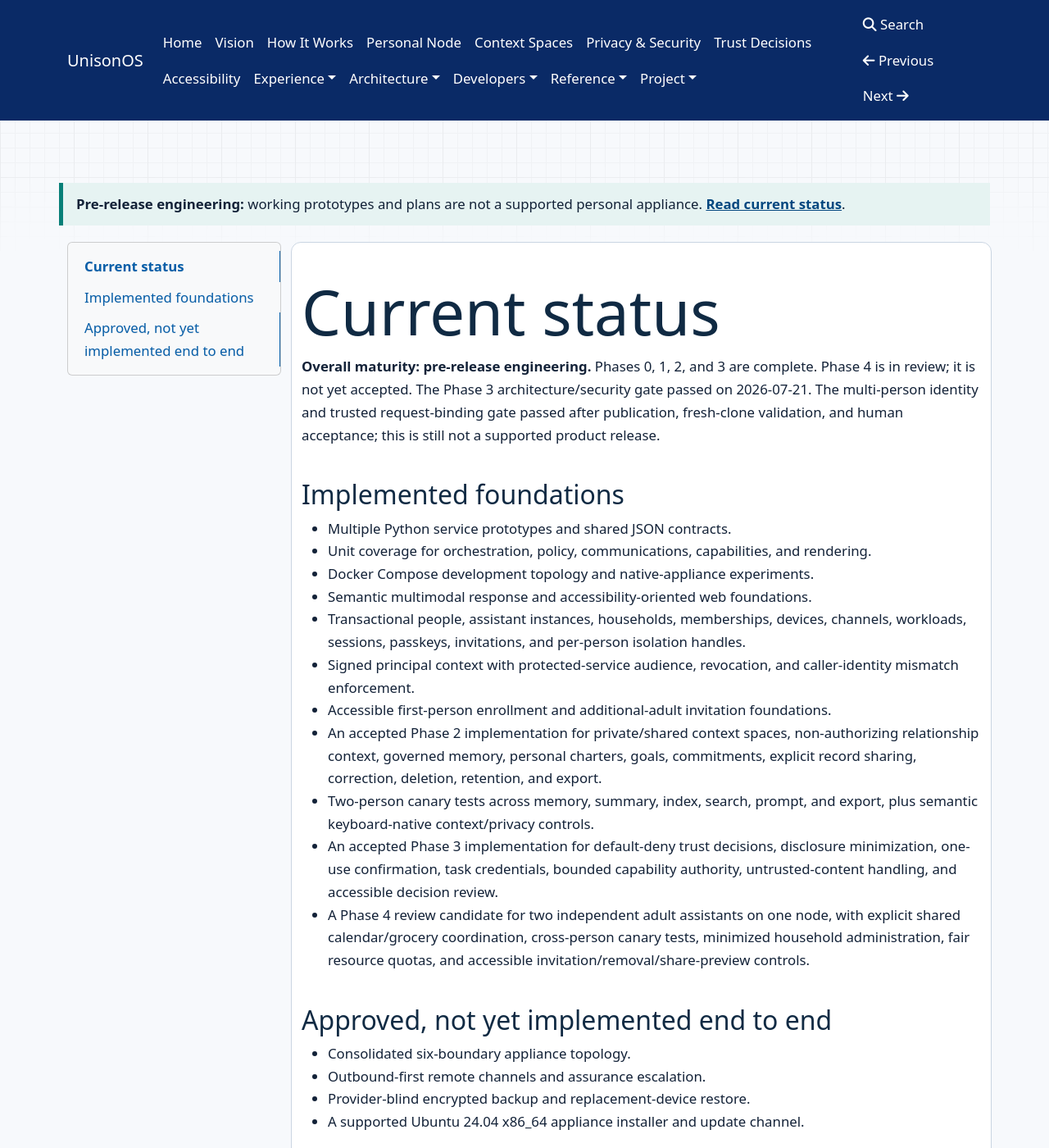
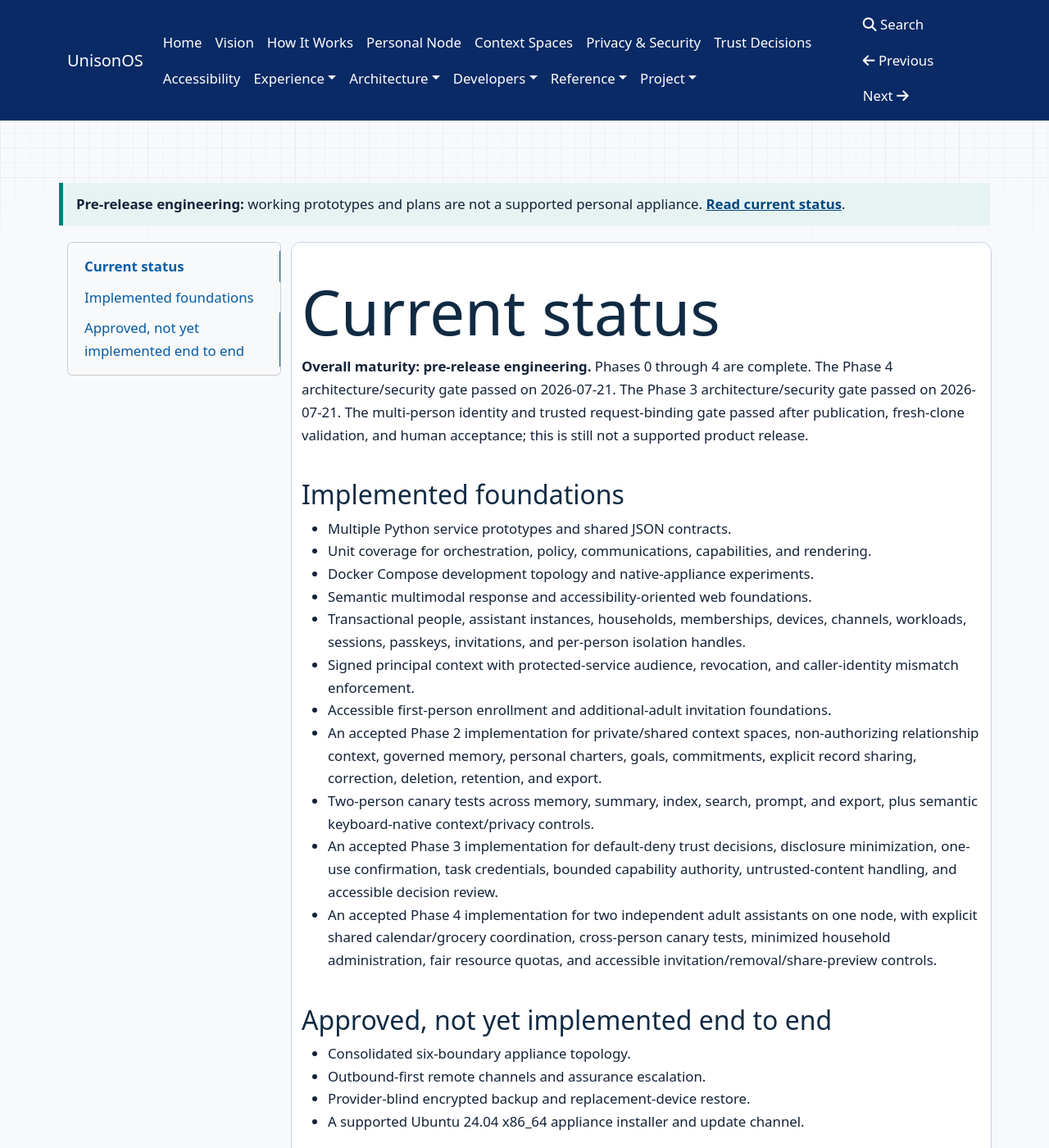
Before and after one commit to project-unisonOS/project-unisonos.github.io, an MkDocs documentation site: the page built from docs/current-status.md, in a window 1280 px wide and 1400 px high. Shown: the whole window at 82% size. Built offline with MkDocs 1.6.1, drawn with Linux system fonts in a browser that asks for light colours; nearby versions of some CDN libraries.

Commit message:
docs: record Phase 4 acceptance

```diff
--- a/docs/current-status.md
+++ b/docs/current-status.md
@@ -1,7 +1,7 @@
 # Current status
 
-**Overall maturity: pre-release engineering.** Phases 0, 1, 2, and 3 are complete.
-Phase 4 is in review; it is not yet accepted. The Phase 3 architecture/security
+**Overall maturity: pre-release engineering.** Phases 0 through 4 are complete.
+The Phase 4 architecture/security gate passed on 2026-07-21. The Phase 3 architecture/security
 gate passed on 2026-07-21. The
 multi-person identity and trusted request-binding gate passed after publication,
 fresh-clone validation, and human acceptance; this is still not a supported
@@ -26,7 +26,7 @@ product release.
 - An accepted Phase 3 implementation for default-deny trust decisions, disclosure
   minimization, one-use confirmation, task credentials, bounded capability
   authority, untrusted-content handling, and accessible decision review.
-- A Phase 4 review candidate for two independent adult assistants on one node,
+- An accepted Phase 4 implementation for two independent adult assistants on one node,
   with explicit shared calendar/grocery coordination, cross-person canary tests,
   minimized household administration, fair resource quotas, and accessible
   invitation/removal/share-preview controls.
```
Also changed, not shown: docs/household-context-spaces.md (+3 -3 lines), docs/project/roadmap.md (+3 -3 lines).
